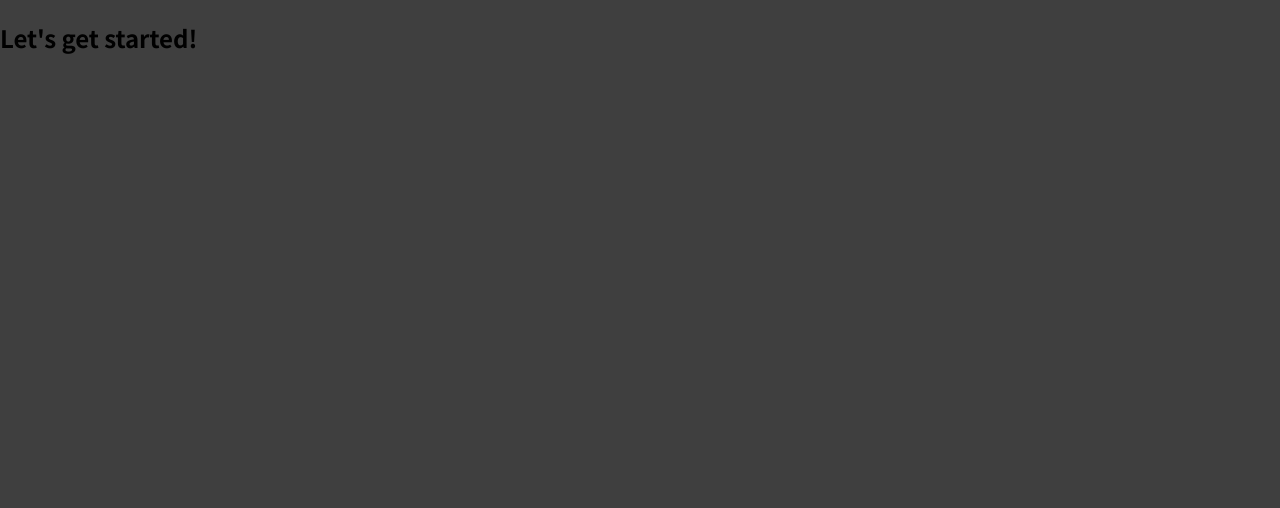
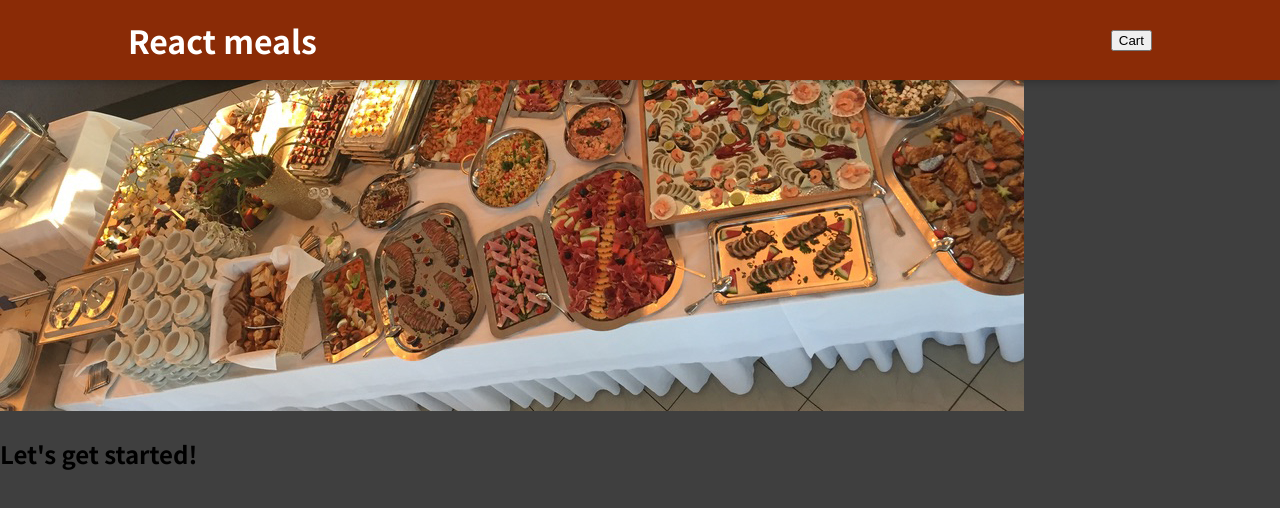
Before and after one commit to Plorrain/react-course-food-delivery-challenge, a React (Create React App) app: page / in a window 1280 px wide. Shown: the top 508 px of the page. Built offline with nearby package versions, Linux system fonts and the light colour scheme; the HTML template or start-up script is replaced by a standard one.

Commit message:
App.js: added the header code to App

```diff
--- a/src/App.js
+++ b/src/App.js
@@ -1,8 +1,15 @@
+import React, { Fragment } from 'react';
+
+import Header from '../src/components/Layout/Header';
+
 function App() {
   return (
-    <div>
-      <h2>Let's get started!</h2>
-    </div>
+    <Fragment>
+      <Header />
+      <div>
+        <h2>Let's get started!</h2>
+      </div>
+    </Fragment>
   );
 }
 
--- a/src/components/Layout/Header.js
+++ b/src/components/Layout/Header.js
@@ -1,7 +1,7 @@
 import React, { Fragment } from 'react';
 
 import mealsImage from '../../assets/meals.jpg';
-import classes from './Header.modul.css';
+import classes from './Header.module.css';
 
 const Header = (props) => {
    return (
```
